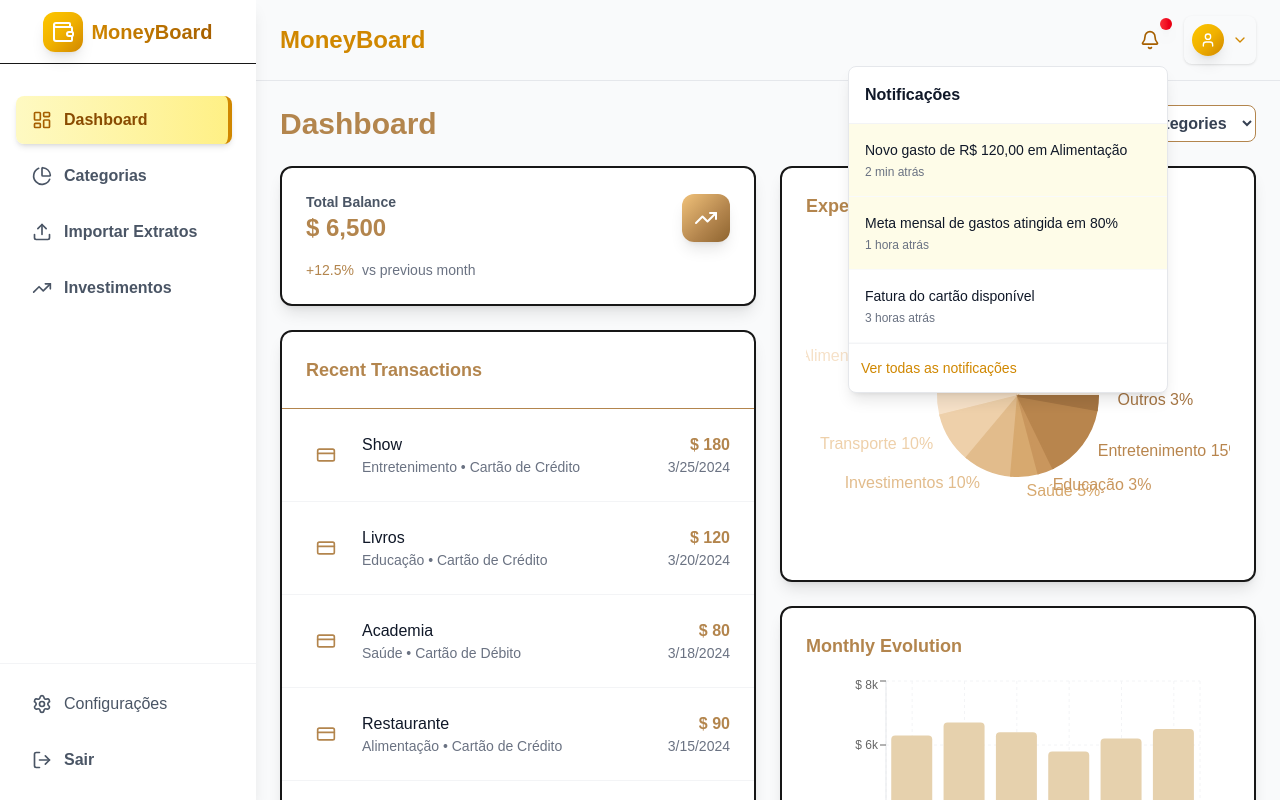
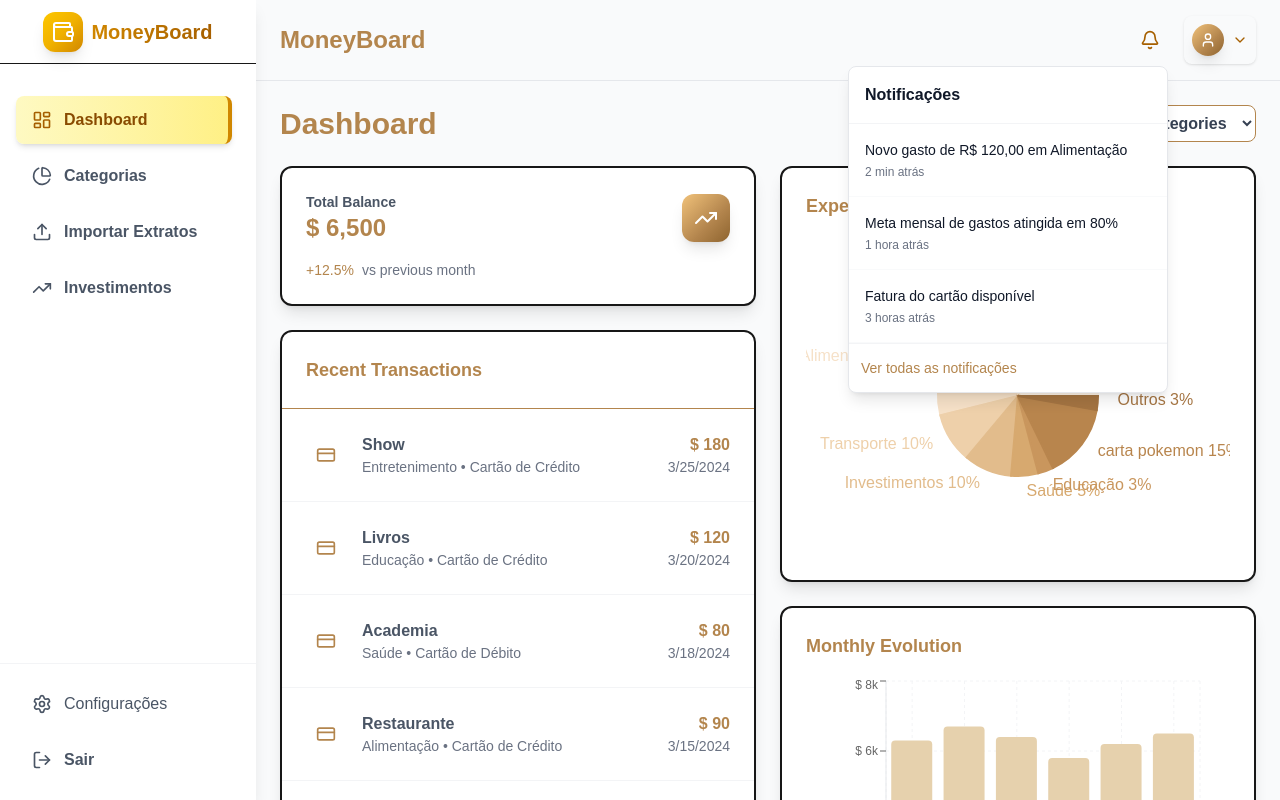
Before and after one commit to GabrielLinharesRamos/MoneyBoard, a Next.js app in the folder frontend/: page / in a window 1280 px wide. Both pictures are taken after a click on the button 1149 px from the left and 40 px from the top of the page. Built offline with nearby package versions, Linux system fonts and the light colour scheme.

Commit message:
color_changes

```diff
--- a/frontend/src/app/page.tsx
+++ b/frontend/src/app/page.tsx
@@ -61,14 +61,14 @@ export default function Dashboard() {
     .slice(0, 5);
 
   const COLORS = [
-    "#fff5e9", // quase branco com tom quente
-    "#f6e1c8", // bege bem claro
-    "#eed0aa", // bege dourado
-    "#e2bc8c", // caramelo claro
-    "#d7a96f", // dourado médio-claro
-    "#c9965d", // marrom suave
-    "#b8854d", // cor base
-    "#a47442", // só um pouco mais escuro
+    "#fff5e9",
+    "#f6e1c8",
+    "#eed0aa",
+    "#e2bc8c",
+    "#d7a96f",
+    "#c9965d",
+    "#b8854d",
+    "#a47442",
   ];
 
   return (
@@ -148,7 +148,7 @@ export default function Dashboard() {
                         )}
                       </div>
                       <div>
-                        <p className="font-medium text-gray-900">{transaction.description}</p>
+                        <p className="font-medium font-semibold text-gray-600">{transaction.description}</p>
                         <p className="text-sm text-gray-500">{transaction.category} • {transaction.account}</p>
                       </div>
                     </div>
@@ -199,11 +199,11 @@ export default function Dashboard() {
                     ))}
                   </Pie>
                   <Tooltip
-                    formatter={(value, name) => [
+                    formatter={(value, name, entry) => [
                       `$ ${Number(value).toLocaleString('en-US')}`,
-                      name
+                      entry.payload.category
                     ]}
-                    labelFormatter={(label) => `Category: ${label}`}
+                    labelFormatter={() => ''}
                     contentStyle={{
                       backgroundColor: 'white',
                       border: '1px solid #e5e7eb',
@@ -244,6 +244,7 @@ export default function Dashboard() {
                         return [`$ ${Number(value).toLocaleString('en-US')}`, displayName];
                       }}
                       labelFormatter={(label) => `Month: ${label}`}
+                      wrapperClassName="text-gray-500 bg-white"
                       contentStyle={{
                         backgroundColor: 'white',
                         border: '1px solid #e5e7eb',
@@ -251,14 +252,7 @@ export default function Dashboard() {
                         boxShadow: '0 4px 6px -1px rgba(0, 0, 0, 0.1)'
                       }}
                     />
-                    <Legend
-                      formatter={(value) => {
-                        if (value === 'income') return 'Income';
-                        if (value === 'expenses') return 'Expenses';
-                        if (value === 'balance') return 'Balance';
-                        return value;
-                      }}
-                    />
+
                     <Bar
                       dataKey="income"
                       fill="#E6D1AD"
@@ -266,22 +260,6 @@ export default function Dashboard() {
                       radius={[4, 4, 0, 0]}
                       animationDuration={1000}
                     />
-                    {/* <Bar
-                      dataKey="expenses"
-                      fill="#EF4444"
-                      name="Expenses"
-                      radius={[4, 4, 0, 0]}
-                      animationDuration={1000}
-                      animationDelay={200}
-                    /> */}
-                    {/* <Bar
-                      dataKey="balance"
-                      fill="#F59E0B"
-                      name="Balance"
-                      radius={[4, 4, 0, 0]}
-                      animationDuration={1000}
-                      animationDelay={400}
-                    /> */}
                   </BarChart>
                 </ResponsiveContainer>
               </div>
--- a/frontend/src/components/Header.tsx
+++ b/frontend/src/components/Header.tsx
@@ -20,9 +20,9 @@ export default function Header({ onMenuClick }: HeaderProps) {
   const [showNotifications, setShowNotifications] = useState(false);
 
   const notifications = [
-    { id: 1, message: 'Novo gasto de R$ 120,00 em Alimentação', time: '2 min atrás', unread: true },
-    { id: 2, message: 'Meta mensal de gastos atingida em 80%', time: '1 hora atrás', unread: true },
-    { id: 3, message: 'Fatura do cartão disponível', time: '3 horas atrás', unread: false },
+    { id: 1, message: 'Novo gasto de R$ 120,00 em Alimentação', time: '2 min atrás' },
+    { id: 2, message: 'Meta mensal de gastos atingida em 80%', time: '1 hora atrás' },
+    { id: 3, message: 'Fatura do cartão disponível', time: '3 horas atrás' },
   ];
 
   return (
@@ -36,7 +36,7 @@ export default function Header({ onMenuClick }: HeaderProps) {
           <Menu className="w-5 h-5 text-gray-600" />
         </button>
 
-        <h1 className="text-2xl font-bold bg-yellow-600 to-yellow-800 bg-clip-text text-transparent">MoneyBoard</h1>
+        <h1 className="text-2xl font-bold text-brown-burned bg-clip-text text-transparent">MoneyBoard</h1>
       </div>
 
       {/* Center section - Search */}
@@ -53,9 +53,7 @@ export default function Header({ onMenuClick }: HeaderProps) {
             className="p-2 hover:bg-gradient-to-r relative"
           >
             <Bell className="w-5 h-5 text-yellow-700 hover:text-yellow-800" />
-            {notifications.some(n => n.unread) && (
-              <span className="absolute -top-1 -right-1 w-3 h-3 bg-gradient-to-r from-red-500 to-red-600 rounded-full shadow-lg"></span>
-            )}
+
           </button>
 
           {/* Notifications dropdown */}
@@ -68,9 +66,7 @@ export default function Header({ onMenuClick }: HeaderProps) {
                 {notifications.map((notification) => (
                   <div
                     key={notification.id}
-                    className={`p-4 border-b border-gray-50 hover:bg-gray-50 cursor-pointer ${
-                      notification.unread ? 'bg-yellow-50' : ''
-                    }`}
+                    className={`p-4 border-b border-gray-50 hover:bg-gray-50 cursor-pointer`}
                   >
                     <p className="text-sm text-gray-900 mb-1">{notification.message}</p>
                     <p className="text-xs text-gray-500">{notification.time}</p>
@@ -78,7 +74,7 @@ export default function Header({ onMenuClick }: HeaderProps) {
                 ))}
               </div>
               <div className="p-3 border-t border-gray-100">
-                <button className="text-sm text-yellow-600 hover:text-yellow-700 font-medium">
+                <button className="text-sm text-brown-burned font-medium">
                   Ver todas as notificações
                 </button>
               </div>
@@ -90,12 +86,12 @@ export default function Header({ onMenuClick }: HeaderProps) {
         <div className="relative">
           <button
             onClick={() => setShowProfileMenu(!showProfileMenu)}
-            className="flex items-center space-x-2 p-2 rounded-lg hover:bg-gradient-to-r hover:from-yellow-100 hover:to-yellow-200 shadow-sm hover:shadow-md"
+            className="flex items-center space-x-2 p-2 rounded-lg shadow-sm hover:shadow-md"
           >
-            <div className="w-8 h-8 bg-gradient-to-br from-yellow-400 via-yellow-500 to-yellow-600 rounded-full flex items-center justify-center shadow-lg">
+            <div className="w-8 h-8 bg-brown-burned-grad rounded-full flex items-center justify-center shadow-lg">
               <User className="w-4 h-4 text-white" />
             </div>
-            <ChevronDown className="w-4 h-4 text-yellow-600" />
+            <ChevronDown className="w-4 h-4 text-yellow-700" />
           </button>
 
           {/* Profile dropdown */}
--- a/frontend/src/data/mockData.ts
+++ b/frontend/src/data/mockData.ts
@@ -97,14 +97,14 @@ export const monthlyData: MonthlyData[] = [
 
 // Despesas por categoria para gráfico de pizza
 export const categoryExpenses: CategoryExpense[] = [
-  { category: 'Moradia', amount: 3600, percentage: 35, color: '#FF8C00' },
-  { category: 'Alimentação', amount: 1960, percentage: 19, color: '#FFD700' },
-  { category: 'Transporte', amount: 1040, percentage: 10, color: '#FFA500' },
-  { category: 'Investimentos', amount: 1000, percentage: 10, color: '#D2691E' },
-  { category: 'Saúde', amount: 565, percentage: 5, color: '#FF6347' },
-  { category: 'Educação', amount: 319, percentage: 3, color: '#DAA520' },
-  { category: 'Entretenimento', amount: 1549.90, percentage: 15, color: '#B8860B' },
-  { category: 'Outros', amount: 290, percentage: 3, color: '#DDD' },
+  { category: 'Moradia', amount: 3600, percentage: 35, color: '#B8860B' },
+  { category: 'Alimentação', amount: 1960, percentage: 19, color: '#B8860B' },
+  { category: 'Transporte', amount: 1040, percentage: 10, color: '#B8860B' },
+  { category: 'Investimentos', amount: 1000, percentage: 10, color: '#B8860B' },
+  { category: 'Saúde', amount: 565, percentage: 5, color: '#B8860B' },
+  { category: 'Educação', amount: 319, percentage: 3, color: '#B8860B' },
+  { category: 'carta pokemon', amount: 1549.90, percentage: 15, color: '#B8860B' },
+  { category: 'Outros', amount: 290, percentage: 3, color: '#B8860B' },
 ];
 
 // Estatísticas gerais
```
